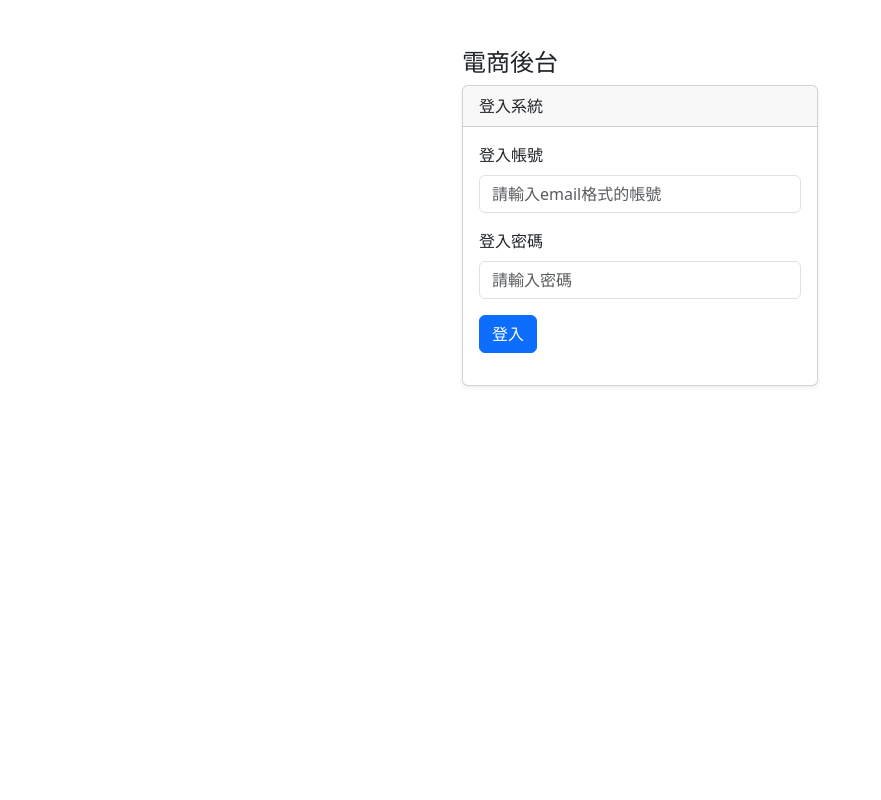
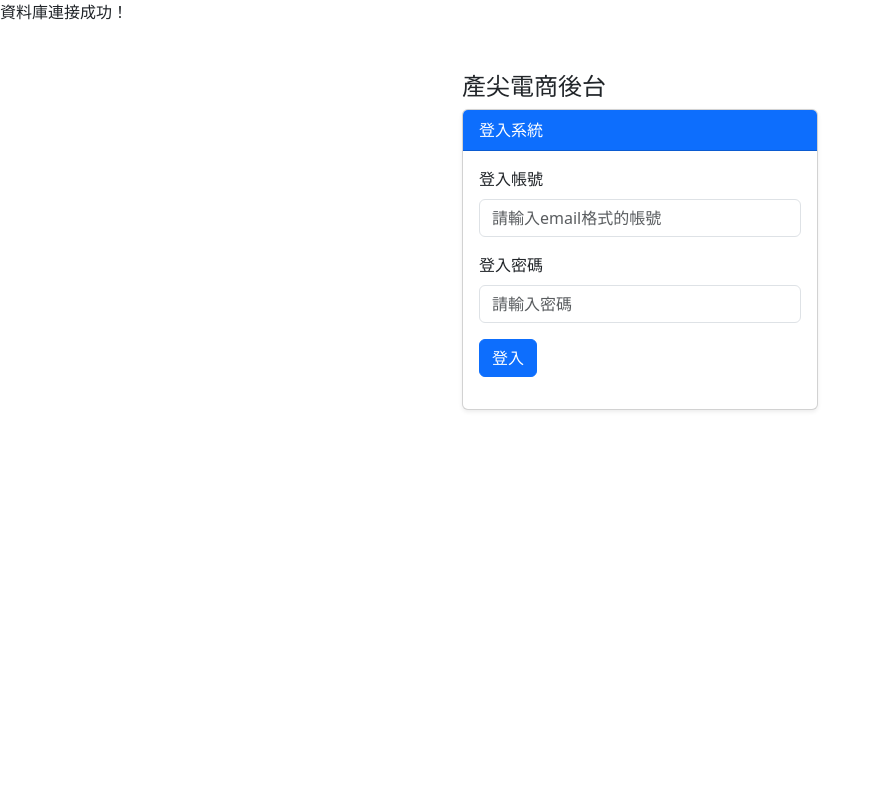
Before and after one commit to Shen880421/phpclass, a PHP site: page /login.php in a window 1280 px wide. Shown: the whole page, without its empty margins (0-881 px from the left). Run offline with PHP 8.4, Linux system fonts and the light colour scheme.

Commit message:
feat(inc): copy db.inc.php to pwd
Closes #1

```diff
--- a/php30hr/project/public/login.php
+++ b/php30hr/project/public/login.php
@@ -1,30 +1,56 @@
+<?php
+require_once "../inc/db.inc.php";
+//
+//$_SERVER是全域變數, 使用陣列存取不同的伺服器參數
+$message = "";
+if ($_SERVER['REQUEST_METHOD'] === "POST") {
+    //如果這個頁面的呼叫方式是使用http post 的話
+    //var_dump($_POST);
+    $acc = $_POST["account"];
+    $pwd = $_POST["passwd"];
+
+    if (filter_var($acc, FILTER_VALIDATE_EMAIL)) {
+        //echo "合法 Email";
+        if ( $acc == "admin@demo.com" &&  $pwd == "test1234"){
+            $message = "登入成功";
+        }
+    } else {
+        $message .= "帳號電郵格式錯誤";
+    }
+
+
+}
+?>
 <!DOCTYPE html>
 <html lang="en">
-
 <head>
     <meta charset="UTF-8">
     <meta name="viewport" content="width=device-width, initial-scale=1.0">
-    <title>Document</title>
-    <!-- Bootstrap 5 CSS CDN -->
-    <link href="https://cdn.jsdelivr.net/npm/bootstrap@5.3.3/dist/css/bootstrap.min.css" rel="stylesheet">
+    <title>Login</title>
+    <link href="https://cdn.jsdelivr.net/npm/bootstrap@5.3.6/dist/css/bootstrap.min.css" rel="stylesheet" integrity="sha384-4Q6Gf2aSP4eDXB8Miphtr37CMZZQ5oXLH2yaXMJ2w8e2ZtHTl7GptT4jmndRuHDT" crossorigin="anonymous">
 </head>
-
 <body>
     <div class="container">
         <div class="row">
             <div class="col-1 col-md-4 offset-md-4 my-5">
-                <h4>電商後台</h4>
+                <h4>產尖電商後台</h4>
                 <div class="card shadow-sm">
-                    <div class="card-header">登入系統</div>
+                    <div class="card-header text-white bg-primary ">登入系統</div>
                     <div class="card-body">
+                        <?php if($message != "") {?>
+                        <div class="alert alert-danger alert-dismissible fade show" role="alert">
+                            <?php echo $message;?>
+                            <button type="button" class="btn-close" data-bs-dismiss="alert" aria-label="Close"></button>
+                        </div>
+                        <?php }?>
                         <form method="post" action="">
                             <div class="mb-3">
-                                <label for="account" class="form-label">登入帳號</label>
-                                <input name="account" type="text" class="form-control" id="account" placeholder="請輸入email格式的帳號" require>
+                                <label for="foraccount" class="form-label">登入帳號</label>
+                                <input type="text" class="form-control" name ="account" id="account" placeholder="請輸入email格式的帳號" required>
                             </div>
                             <div class="mb-3">
-                                <label for="password" class="form-label">登入密碼</label>
-                                <input name="password" type="text" class="form-control" id="password" placeholder="請輸入密碼" require>
+                                <label for="forpasswd" class="form-label">登入密碼</label>
+                                <input type="password" class="form-control" id="passwd" name="passwd" placeholder="請輸入密碼" required>
                             </div>
                             <div class="mb-3">
                                 <button type="submit" class="btn btn-primary">登入</button>
@@ -35,9 +61,6 @@
             </div>
         </div>
     </div>
-
-    <!-- Bootstrap 5 JS CDN -->
-    <script src="https://cdn.jsdelivr.net/npm/bootstrap@5.3.3/dist/js/bootstrap.bundle.min.js"></script>
+    <script src="https://cdn.jsdelivr.net/npm/bootstrap@5.3.6/dist/js/bootstrap.bundle.min.js" integrity="sha384-j1CDi7MgGQ12Z7Qab0qlWQ/Qqz24Gc6BM0thvEMVjHnfYGF0rmFCozFSxQBxwHKO" crossorigin="anonymous"></script>
 </body>
-
 </html>
```
Also changed, not shown: php30hr/project/inc/db.inc.php (renamed from php30hr/db_inc.php).
